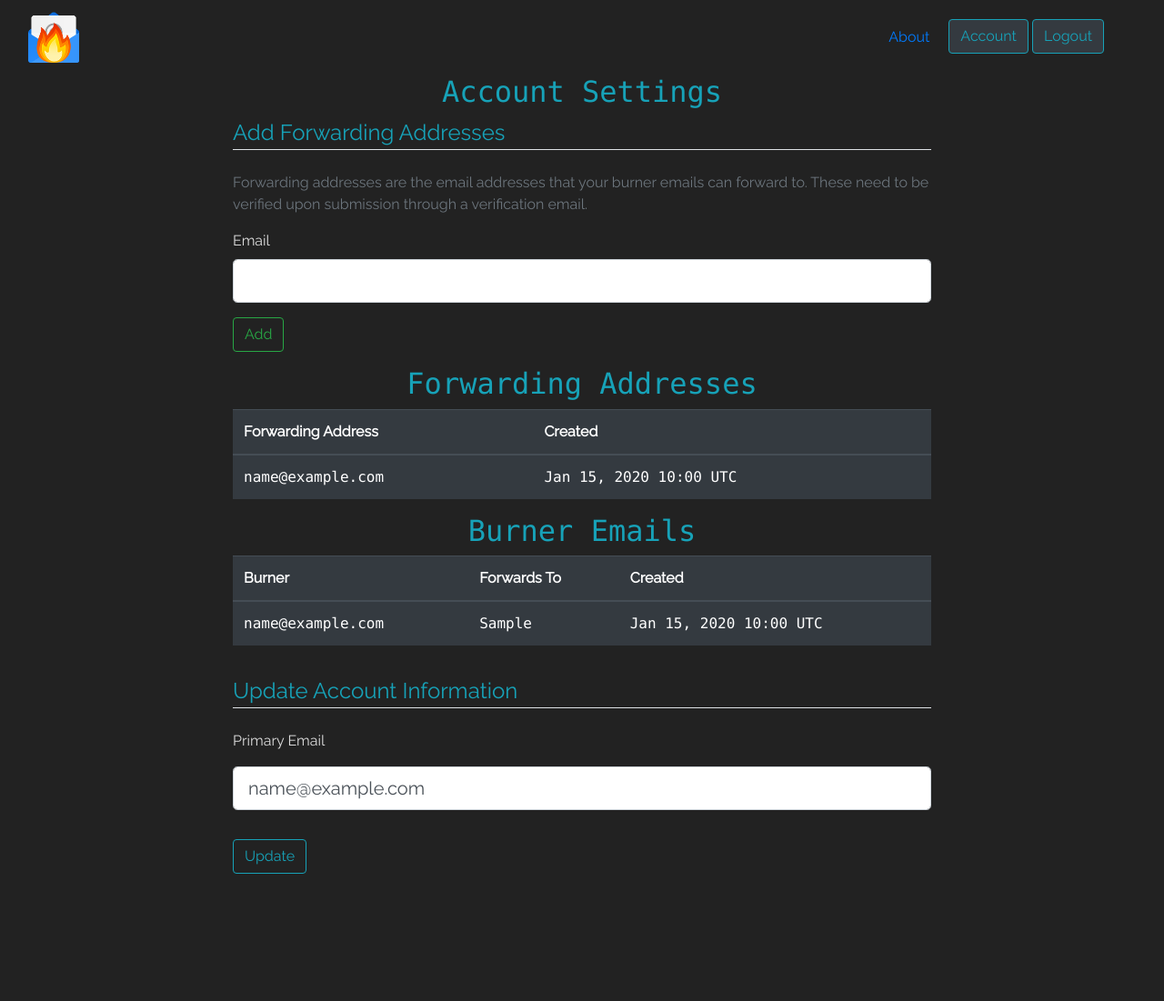
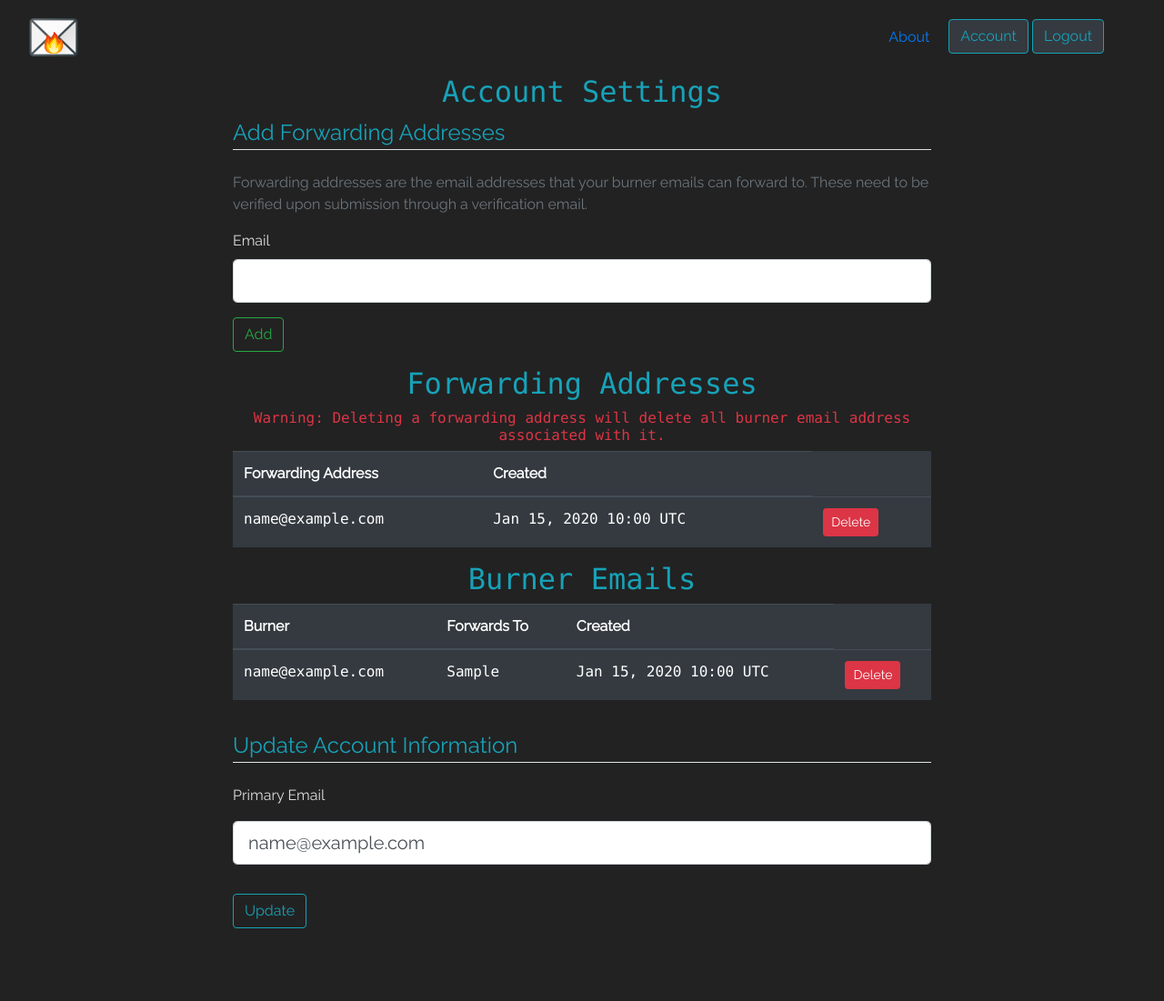
Before and after one commit to hburn7/burner-mail, a Flask app: page /account in a window 1280 px wide. Shown: the whole page at 91% size. Before the commit the page ends 961 px from the top, so only its background shows below. Run offline with Flask 2, Linux system fonts and the light colour scheme; a user stored in the database is signed in; tables that the repository leaves empty hold one stand-in row (values such as "Sample post"); some libraries are stand-ins or nearby versions.

Commit message:
New logo, updates to routes and account

```diff
--- a/burnermail/routes.py
+++ b/burnermail/routes.py
@@ -97,7 +97,6 @@ def logout():
     logout_user()
     return redirect(url_for('home'))
 
-
 # Account route
 @app.route('/account', methods=['GET', 'POST'])
 @login_required
@@ -121,3 +120,25 @@ def account():
         update_form.email.data = current_user.email
     return render_template('account.html', title='User Account', update_form=update_form,
                            add_forward_form=add_forward_form)
+
+# Deletes burner emails from the database
+@app.route("/delete/burner/<int:id>", methods=['POST'])
+@login_required
+def delete_burner(id):
+    BurnerEmail.query.filter_by(id=id).delete()
+    db.session.commit()
+    flash(f'Burner deleted successfully.', 'info')
+    return redirect(url_for('account'))
+
+# Deletes forward addresses from the database
+@app.route("/delete/forward_address/<int:id>", methods=['POST'])
+@login_required
+def delete_forward_address(id):
+    # Find all burner emails associated with this forward address and delete them.
+    match_query = ForwardAddress.query.filter_by(id=id)
+    match = match_query.first()
+    BurnerEmail.query.filter_by(forwards_to=match.email).delete()
+    match_query.delete()
+    db.session.commit()
+    flash(f'Forward address deleted successfully. All associated burners have been removed.', 'info')
+    return redirect(url_for('account'))
--- a/burnermail/static/styles.css
+++ b/burnermail/static/styles.css
@@ -5,6 +5,10 @@ body {
     color: #ddd;
     font-family: 'Raleway', sans-serif;
     padding-bottom: 5%;
+}
+
+.btn {
+    cursor: pointer;
 }
 
 .header {
--- a/burnermail/templates/account.html
+++ b/burnermail/templates/account.html
@@ -29,6 +29,7 @@
 
                 <h2 class="text-monospace text-center text-info">Forwarding Addresses</h2>
                 {% if current_user.forward_addresses %}
+                    <h6 class="text-monospace text-center text-danger ">Warning: Deleting a forwarding address will delete all burner email address associated with it.</h6>
                     <table class="table table-dark">
                         <thead>
                             <tr>
@@ -41,6 +42,11 @@
                                 <tr>
                                     <td class="text-monospace">{{ forward_address.email }}</td>
                                     <td class="text-monospace">{{ forward_address.date_created.strftime('%b %d, %Y %H:%M UTC') }}</td>
+                                    <form method="post" action="{{ url_for('delete_forward_address', id=forward_address.id) }}">
+                                        <td>
+                                            <button class="btn btn-danger btn-sm" type="submit" name="delete" value="Delete">Delete</button>
+                                        </td>
+                                    </form>
                                 </tr>
                             {% endfor %}
                         </tbody>
@@ -65,12 +71,17 @@
                                     <td class="text-monospace">{{ burner.burner_email }}</td>
                                     <td class="text-monospace">{{ burner.forwards_to }}</td>
                                     <td class="text-monospace">{{ burner.date_created.strftime('%b %d, %Y %H:%M UTC') }}</td>
+                                    <form method="post" action="{{ url_for('delete_burner', id=burner.id) }}">
+                                        <td>
+                                            <button class="btn btn-danger btn-sm" type="submit" name="delete" value="Delete">Delete</button>
+                                        </td>
+                                    </form>
                                 </tr>
                             {% endfor %}
                         </tbody>
                     </table>
                 {% else %}
-                    <h5 class="text-danger text-center">You have no burner emails. Generate some on the home page.</h5>
+                    <h5 class="text-monospace text-center text-danger">You have no burner emails. Generate some on the home page.</h5>
                 {% endif %}
             </fieldset>
         </form>
```
Also changed, not shown: burnermail/templates/home.html (+4 -13 lines), burnermail/static/images/burner-mail-logo.png.
